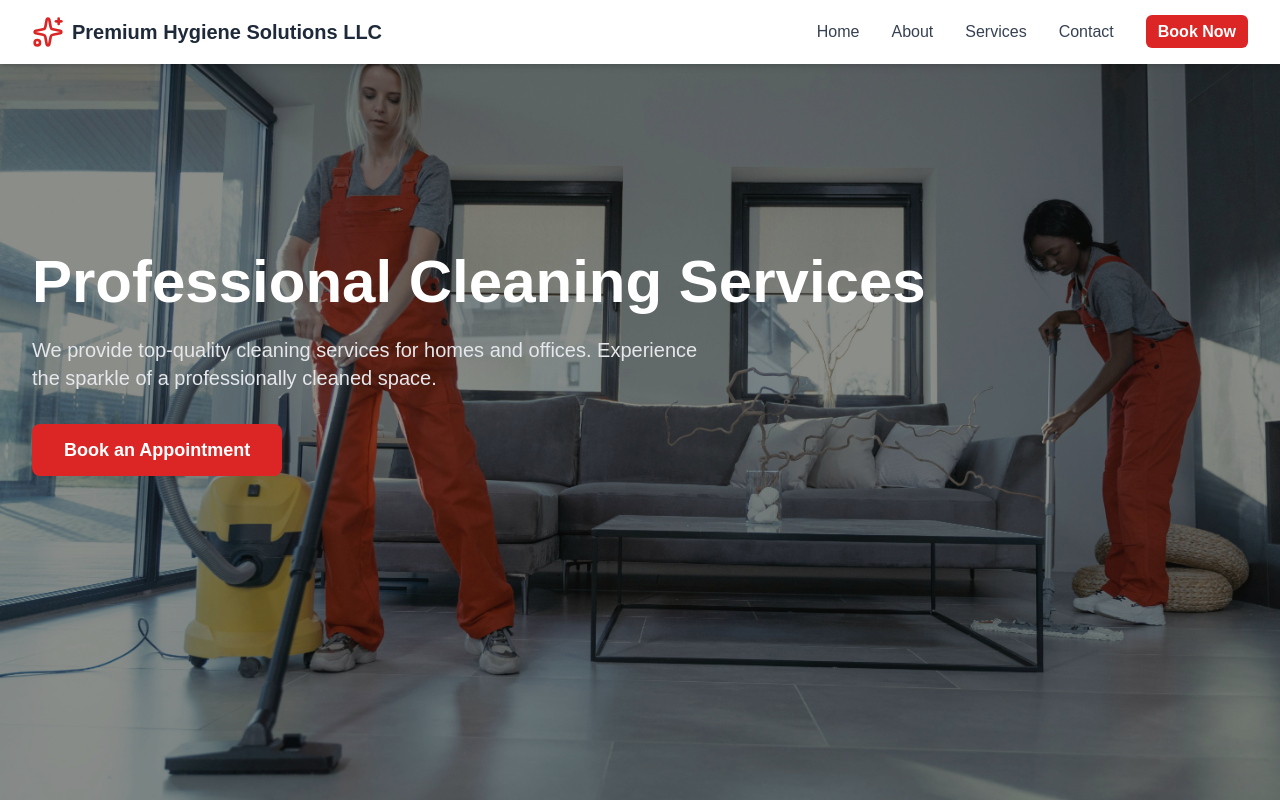
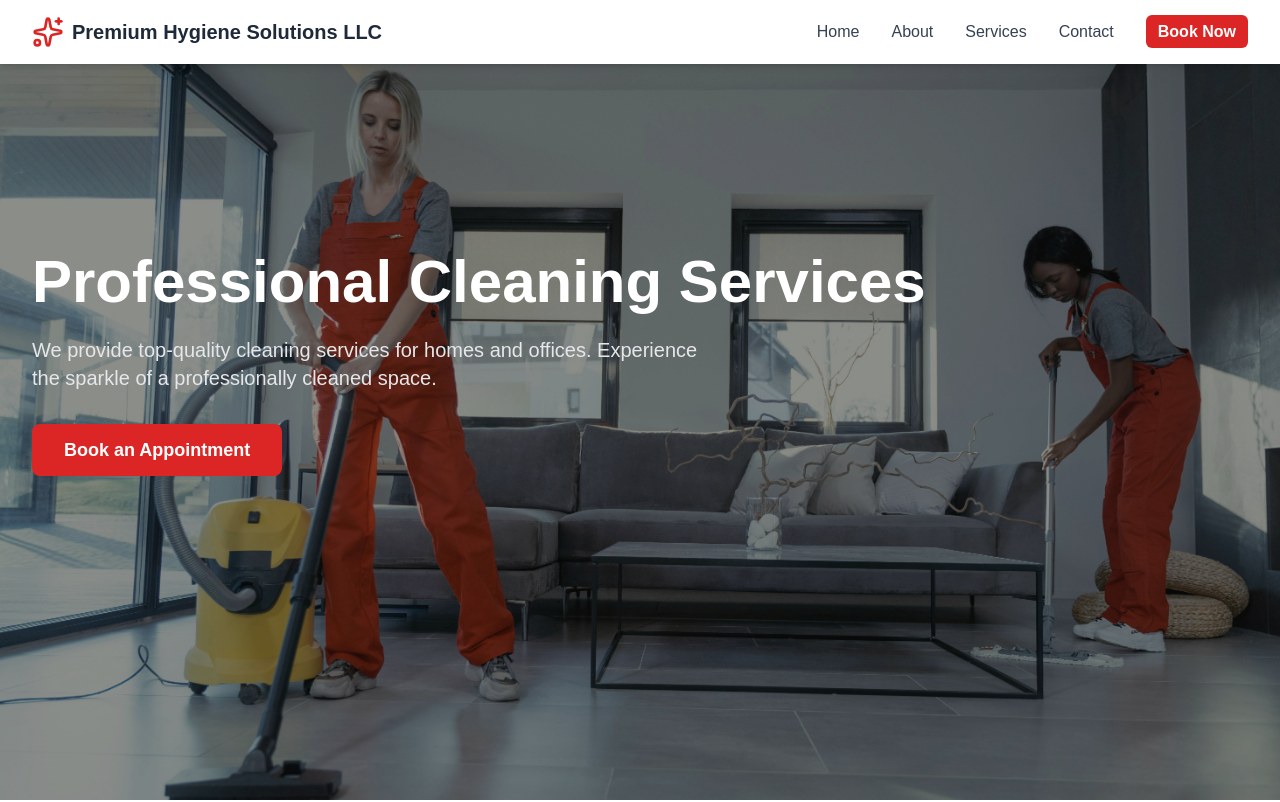
Before and after one commit to Samrood-dev/Premium-Hygiene-Solutions-LLC, a Next.js app: page / in a window 1280 px wide. Shown: the top 802 px of the page. Built offline with nearby package versions, Linux system fonts and the light colour scheme.

Commit message:
updated image position

```diff
--- a/app/componants/Hero.tsx
+++ b/app/componants/Hero.tsx
@@ -5,7 +5,7 @@ const Hero = () => {
     return (
       <section
       id="home"
-      className="pt-16 relative bg-[url('/hero-bg.jpg')] bg-cover bg-center bg-no-repeat min-h-screen"
+      className="pt-16 relative bg-[url('/hero-bg.jpg')] bg-cover bg-right md:bg-top bg-no-repeat min-h-screen"
     >
       {/* Overlay for better text readability */}
       <div className="absolute inset-0 bg-black/40"></div>
```
